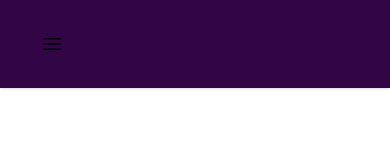
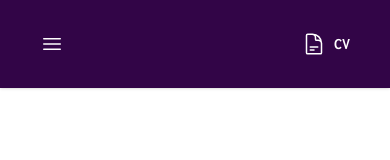
Before and after one commit to wellspokenrambler/isabelle-may-portfolio, a Vue app: page / in a window 390 px wide. Shown: the top 160 px of the page. Built offline with nearby package versions, Linux system fonts and the light colour scheme.

Commit message:
added tentative link to cv in header

```diff
--- a/src/components/Navigation/NavHeader.vue
+++ b/src/components/Navigation/NavHeader.vue
@@ -1,23 +1,35 @@
 <template>
   <header class="fixed shadow bg-purple w-screen flex flex-col md:flex-row justify-between items-center px-10 py-8">
-    <div class="flex flex-row justify-between w-full md:w-auto md:justify-start items-end">
+    <div class="flex flex-row justify-between w-full items-end">
       <nav-menu class="hidden md:block mt-4 md:mt-0 md:ml-8"></nav-menu>
+
+
 
       <!-- svg menu icons visible on mobile (will be made svgicons once server integration pulled to main)-->
       <!-- menu hamburger icon opens menu-->
       <svg @click="menu = true" v-show="!menu" xmlns="http://www.w3.org/2000/svg" fill="none" viewBox="0 0 24 24"
-           stroke-width="1.5" stroke="currentColor"
-           class="w-6 h-6 md:hidden cursor-pointer hover:brightness-90 active:brightness-80">
-        <path stroke="black" stroke-linecap="round" stroke-linejoin="round"
-              d="M3.75 6.75h16.5M3.75 12h16.5m-16.5 5.25h16.5"/>
+        stroke-width="1.5" stroke="currentColor"
+        class="w-6 h-6 md:hidden cursor-pointer hover:brightness-90 active:brightness-80">
+        <path stroke="white" stroke-linecap="round" stroke-linejoin="round"
+          d="M3.75 6.75h16.5M3.75 12h16.5m-16.5 5.25h16.5" />
       </svg>
       <!-- menu x icon closes menu-->
       <svg @click="menu = false" v-show="menu" xmlns="http://www.w3.org/2000/svg" fill="none" viewBox="0 0 24 24"
-           stroke-width="1.5" stroke="currentColor"
-           class="w-6 h-6 md:hidden cursor-pointer hover:brightness-90 active:brightness-80">
-        <path stroke="black" stroke-linecap="round" stroke-linejoin="round" d="M6 18 18 6M6 6l12 12"/>
+        stroke-width="1.5" stroke="currentColor"
+        class="w-6 h-6 md:hidden cursor-pointer hover:brightness-90 active:brightness-80">
+        <path stroke="white" stroke-linecap="round" stroke-linejoin="round" d="M6 18 18 6M6 6l12 12" />
       </svg>
 
+      <a href="/public/Isabelle May CV 2023.pdf" class="flex items-center text-white  hover:text-blue active:text-blue-dark-20 hover:underline">
+        <svg xmlns="http://www.w3.org/2000/svg" fill="none" viewBox="0 0 24 24" stroke-width="1.5" stroke="currentColor"
+          class="w-6 h-6">
+          <path stroke="white" stroke-linecap="round" stroke-linejoin="round"
+            d="M19.5 14.25v-2.625a3.375 3.375 0 0 0-3.375-3.375h-1.5A1.125 1.125 0 0 1 13.5 7.125v-1.5a3.375 3.375 0 0 0-3.375-3.375H8.25m0 12.75h7.5m-7.5 3H12M10.5 2.25H5.625c-.621 0-1.125.504-1.125 1.125v17.25c0 .621.504 1.125 1.125 1.125h12.75c.621 0 1.125-.504 1.125-1.125V11.25a9 9 0 0 0-9-9Z" />
+        </svg>
+        <p class="ml-2 font-inconsolata font-bold text-center decoration-2 underline-offset-4 transition duration-200">
+          CV
+        </p>
+      </a>
     </div>
 
     <div class="mobile-menu" :class="menu ? 'mobile-menu-open' : 'mobile-menu-closed'">
@@ -27,7 +39,7 @@
 </template>
 
 <script setup>
-import {ref} from "vue"
+import { ref } from "vue"
 import router from "../../router/index.js"
 import NavMenu from "./NavMenu.vue"
 
@@ -76,6 +88,7 @@ const menu = ref(false)
       opacity: 1;
       height: 196px;
     }
+
     100% {
       opacity: 0;
       height: 0;
```
